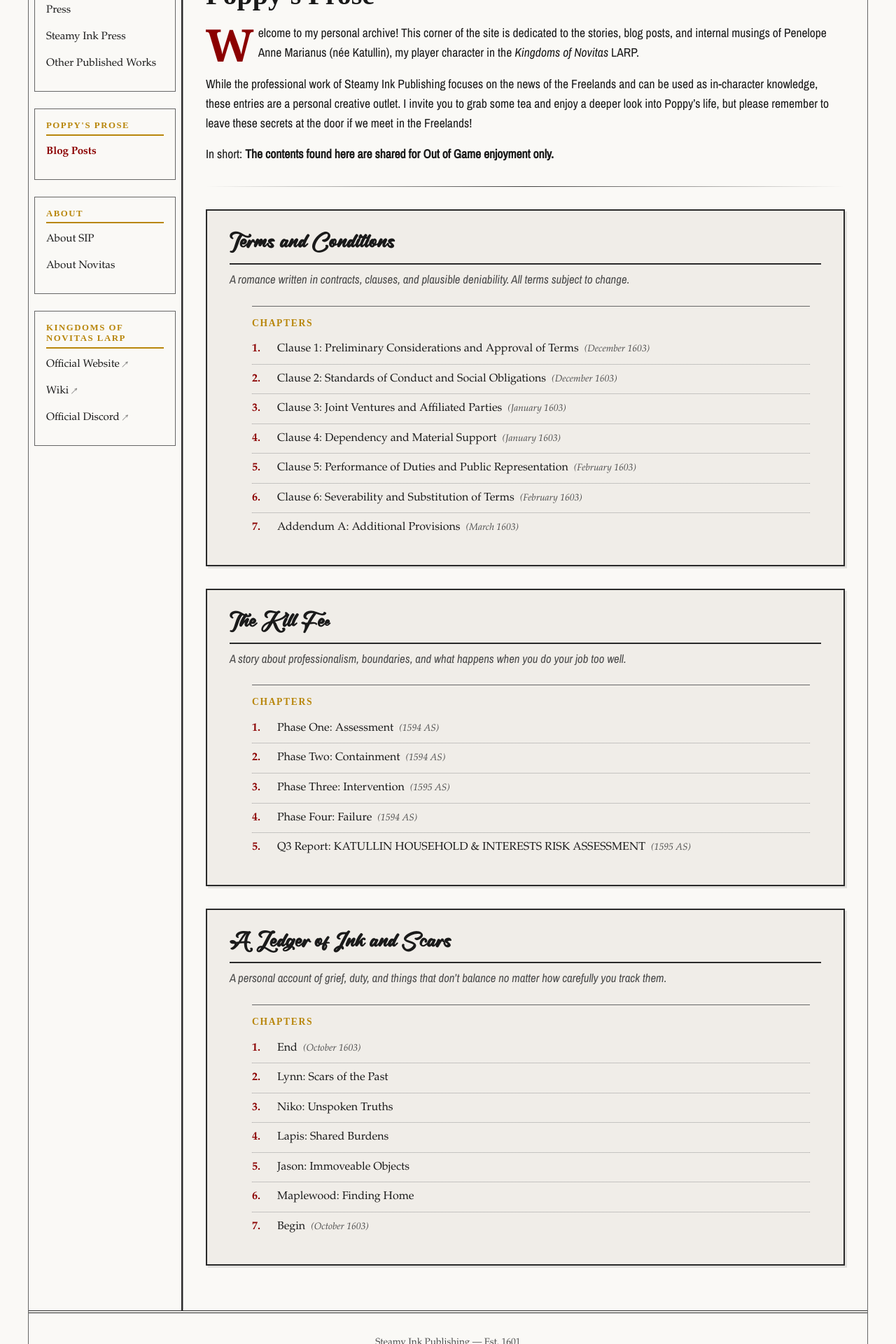
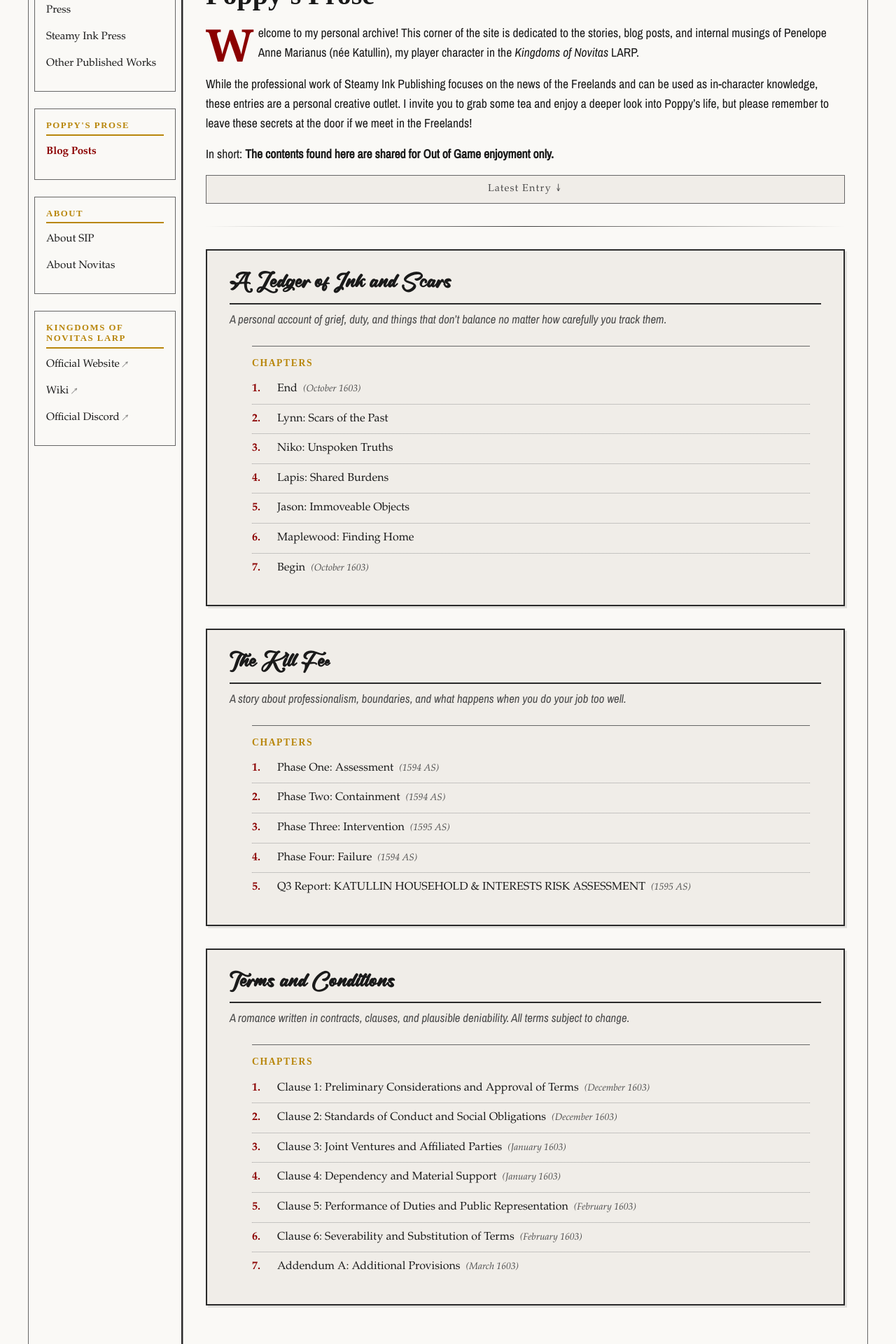
Before and after one commit to ftkatyowser/steamy-ink, a Jekyll site: the page built from blog.md, in a window 1280 px wide. Shown: the part 474-2394 px from the top of the page at 70% size. Built offline with Jekyll 4.4.1, drawn with Linux system fonts in a browser that asks for light colours.

Commit message:
new blog layout

```diff
--- a/assets/css/style.css
+++ b/assets/css/style.css
@@ -1090,6 +1090,29 @@ hr {
   margin-bottom: 0;
 }
 
+/* --- Latest Entry Jump Link --- */
+.latest-entry-bar {
+  display: block;
+  width: 100%;
+  text-align: center;
+  padding: var(--spacing-sm) var(--spacing-md);
+  background-color: var(--bg-parchment-dark);
+  border: 1px solid var(--border-medium);
+  font-family: var(--font-nav);
+  font-size: 0.9rem;
+  letter-spacing: 0.08em;
+  color: var(--text-secondary);
+  text-decoration: none;
+  transition: all 0.2s ease;
+  margin-top: var(--spacing-md);
+}
+
+.latest-entry-bar:hover {
+  color: var(--accent-red);
+  border-color: var(--accent-red);
+  text-decoration: none;
+}
+
 /* --- Story Box (Blog TOC) --- */
 .story-box {
   background-color: var(--bg-parchment-dark);
--- a/blog.md
+++ b/blog.md
@@ -13,15 +13,21 @@ While the professional work of Steamy Ink Publishing focuses on the news of the
 
 In short: **The contents found here are shared for Out of Game enjoyment only.**
 
+{% comment %} Find the latest story for the jump link {% endcomment %}
+{% assign story_posts = site.posts | where_exp: "post", "post.story" %}
+{% assign standalone_posts = site.posts | where_exp: "post", "post.story == nil" %}
+{% assign latest_story_post = story_posts | first %}
+
+{% if latest_story_post %}
+<a href="#story-{{ latest_story_post.story | slugify }}" class="latest-entry-bar">Latest Entry &darr;</a>
+{% endif %}
+
 ---
 
 {% comment %}
   Group published posts by story name.
   Posts without a "story" front matter are listed as standalone posts.
 {% endcomment %}
-
-{% assign story_posts = site.posts | where_exp: "post", "post.story" %}
-{% assign standalone_posts = site.posts | where_exp: "post", "post.story == nil" %}
 
 {% comment %} Collect unique story names {% endcomment %}
 {% assign story_names = "" %}
@@ -34,13 +40,13 @@ In short: **The contents found here are shared for Out of Game enjoyment only.**
     {% endif %}
   {% endunless %}
 {% endfor %}
-{% assign story_names_array = story_names | split: "||" %}
+{% assign story_names_array = story_names | split: "||" | reverse %}
 
 {% for story_name in story_names_array %}
   {% assign chapters = site.posts | where: "story", story_name | sort: "chapter" %}
   {% assign first_chapter = chapters | first %}
 
-  <div class="story-box">
+  <div class="story-box" id="story-{{ story_name | slugify }}">
     <h2 class="story-box-title">{{ story_name }}</h2>
     {% if first_chapter.story_summary %}
       <p class="story-box-summary">{{ first_chapter.story_summary }}</p>
```
